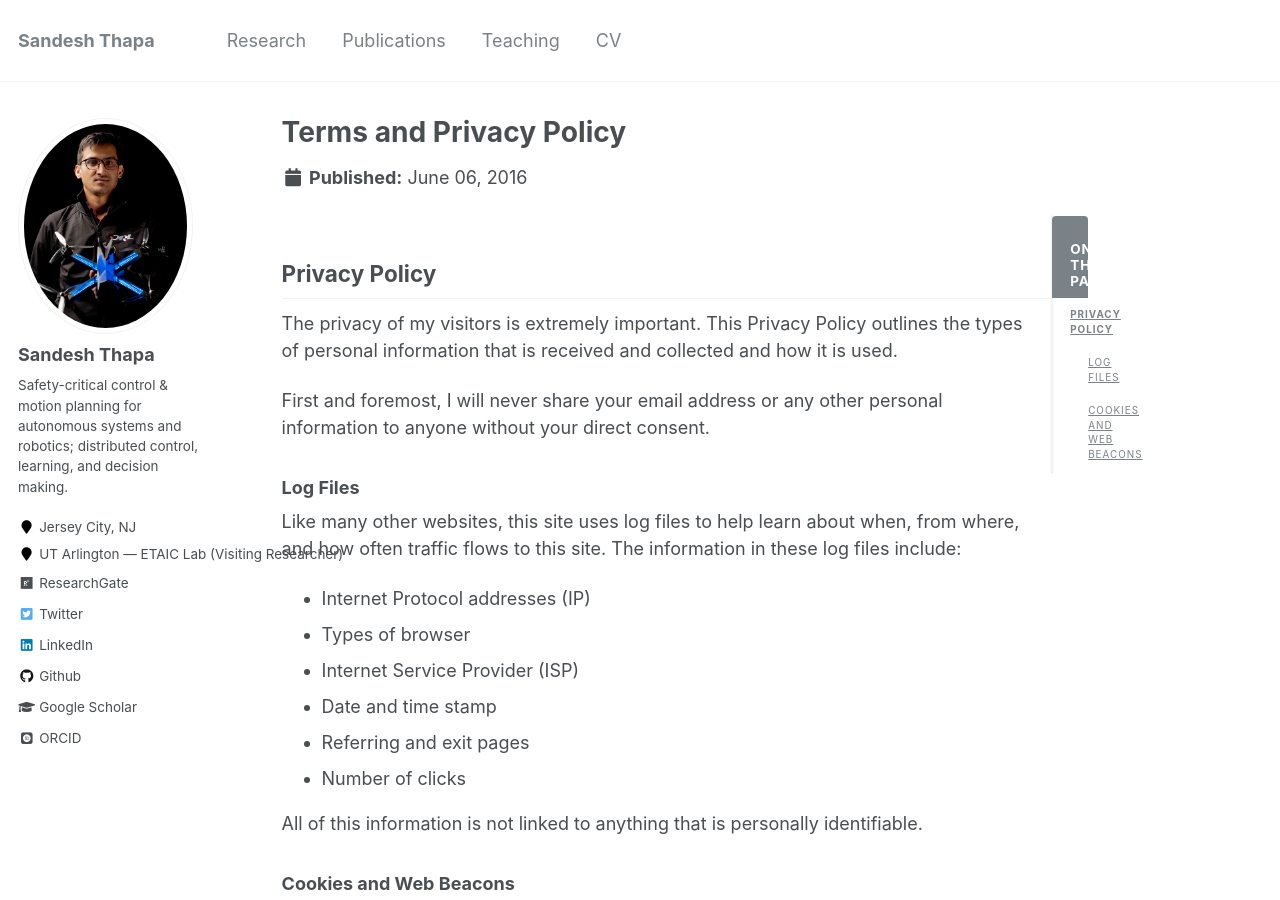
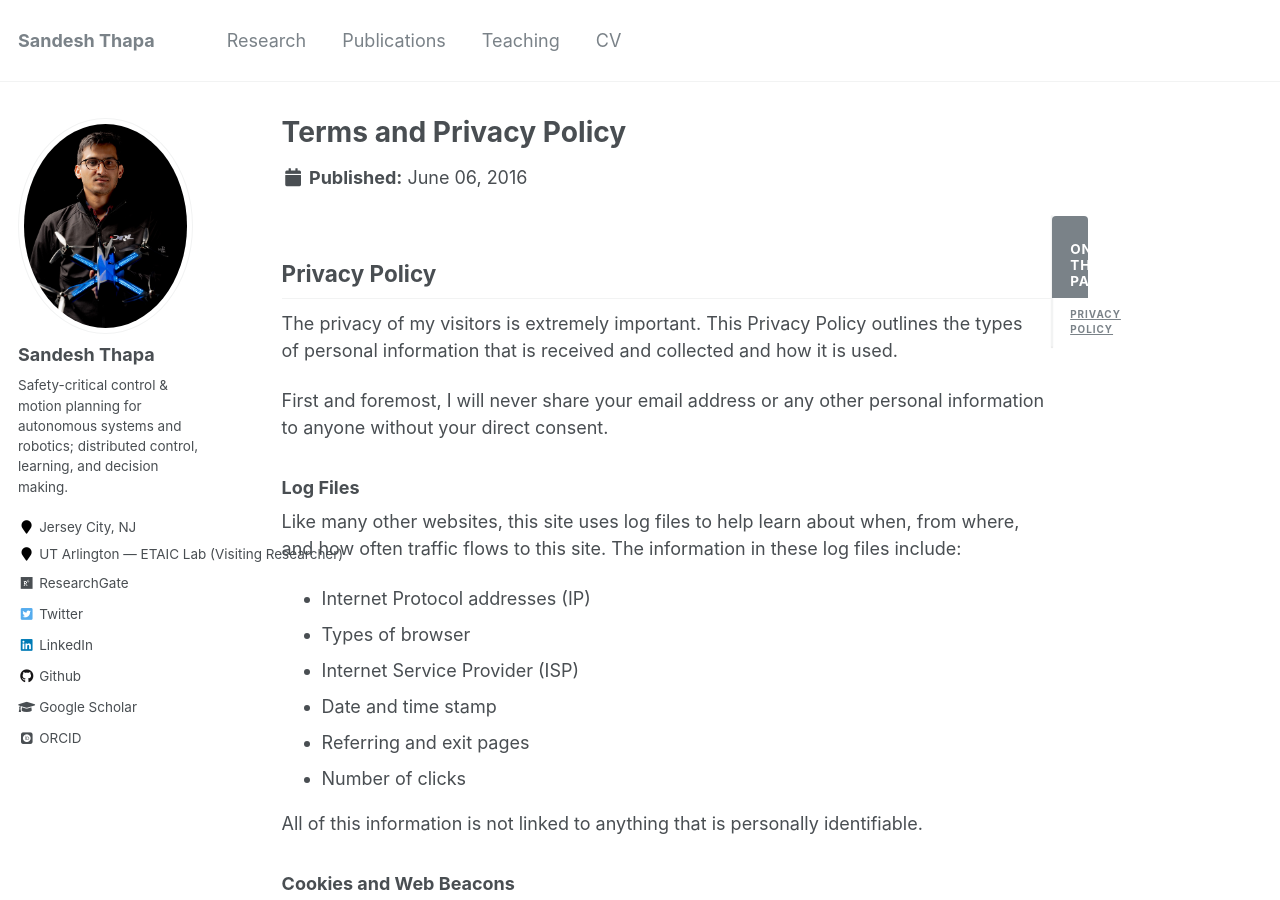
Before and after one commit to sandeshthapa/sandeshthapa.github.io, a Jekyll site: the page built from _pages/terms.md, in a window 1280 px wide and 900 px high. Built offline with Jekyll 4.4.1, drawn with Linux system fonts in a browser that asks for light colours; some web fonts are replaced.

Commit message:
updated table of contents

```diff
--- a/_config.yml
+++ b/_config.yml
@@ -169,7 +169,7 @@ kramdown:
   auto_ids: true
   footnote_nr: 1
   entity_output: as_char
-  toc_levels: 1..3
+  toc_levels: 1..2
   smart_quotes: lsquo,rsquo,ldquo,rdquo
   enable_coderay: false
 
```
